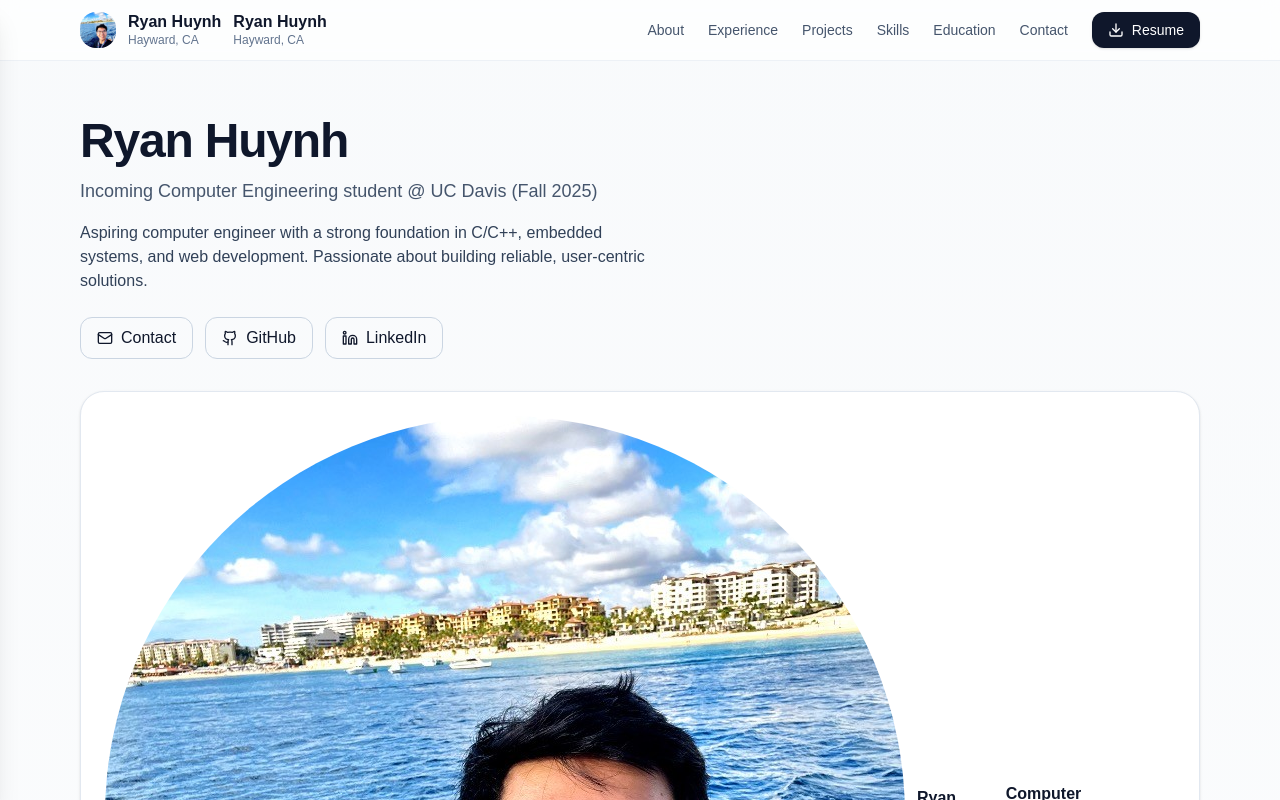
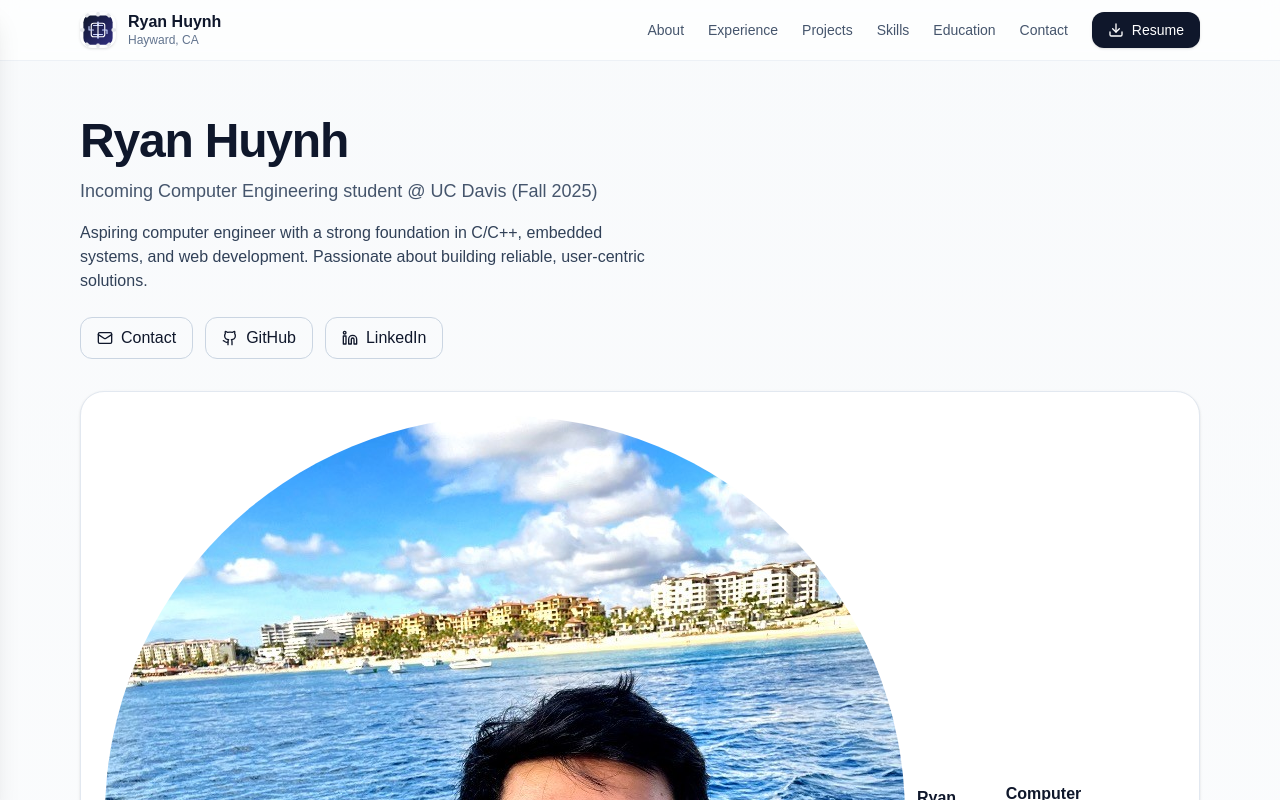
Before and after one commit to ryanhuynh02/ryan-portfolio, a Next.js app: page / in a window 1280 px wide. Shown: the top 800 px of the page. Built offline with nearby package versions, Linux system fonts and the light colour scheme.

Commit message:
Change logo in taskbar

```diff
--- a/src/app/page.tsx
+++ b/src/app/page.tsx
@@ -1,12 +1,58 @@
 "use client";
 import React, { useState, useEffect } from "react";
 import Image from "next/image";
-import { User } from "lucide-react";
 import { Menu, X, Mail, Github, Linkedin, Download, School, Briefcase, Cpu, Rocket, ChevronRight } from "lucide-react";
 
 // Tailwind is available by default in this canvas preview environment.
 // This is a single-file React component you can drop into a Vite/Next/CRA app.
 // Customize the data in the CONFIG section below.
+
+// === Circuit Board Logo (inline React SVG) ===
+export function LogoCircuit({ size = 36 }: { size?: number }) {
+  return (
+    <svg
+      width={size}
+      height={size}
+      viewBox="0 0 64 64"
+      role="img"
+      aria-label="Circuit board logo"
+      className="rounded-xl shadow-sm"
+    >
+      <defs>
+        <linearGradient id="boardGrad" x1="0" y1="0" x2="1" y2="1">
+          <stop offset="0" stopColor="#0f172a" />
+          <stop offset="1" stopColor="#312e81" />
+        </linearGradient>
+      </defs>
+
+      <rect x="6" y="6" width="52" height="52" rx="12" fill="url(#boardGrad)" />
+
+      <g fill="#e5e7eb">
+        <rect x="29" y="0" width="6" height="8" rx="2" />
+        <rect x="29" y="56" width="6" height="8" rx="2" />
+        <rect x="0" y="29" width="8" height="6" rx="2" />
+        <rect x="56" y="29" width="8" height="6" rx="2" />
+        <rect x="10" y="2" width="6" height="8" rx="2" transform="rotate(45 13 6)" />
+        <rect x="48" y="2" width="6" height="8" rx="2" transform="rotate(135 51 6)" />
+        <rect x="10" y="54" width="6" height="8" rx="2" transform="rotate(-45 13 58)" />
+        <rect x="48" y="54" width="6" height="8" rx="2" transform="rotate(-135 51 58)" />
+      </g>
+
+      <rect x="20" y="20" width="24" height="24" rx="4" fill="none" stroke="#ffffff" strokeWidth="2" />
+
+      <g stroke="#c7d2fe" strokeWidth="2" strokeLinecap="round" fill="none">
+        <path d="M24 24h8m0 0v-6" />
+        <path d="M40 24h-8m0 0v-6" />
+        <path d="M24 40h8m0 0v6" />
+        <path d="M40 40h-8m0 0v6" />
+        <path d="M24 32h-8m0 0v-6" />
+        <path d="M40 32h8m0 0v6" />
+      </g>
+
+      <path d="M32 22v20" stroke="#ffffff" strokeWidth="2" strokeLinecap="round" />
+    </svg>
+  );
+}
 
 const CONFIG = {
   name: "Ryan Huynh",
@@ -110,25 +156,14 @@ export default function Portfolio() {
         <div className="max-w-6xl mx-auto px-4 py-3 flex items-center justify-between">
           <div className="flex items-center gap-3">
           <div className="flex items-center gap-3">
-          <div className="size-9 rounded-2xl overflow-hidden">
-            <Image
-              src="/profile-picture.jpeg"
-              alt="Ryan Huynh"
-              width={36}
-              height={36}
-              className="object-cover w-full h-full"
-            />
-          </div>
+          <LogoCircuit size={36} />
+
           <div className="leading-tight">
             <div className="font-semibold">{CONFIG.name}</div>
             <div className="text-xs text-slate-500">{CONFIG.location}</div>
           </div>
         </div>
-            <div className="leading-tight">
-              <div className="font-semibold">{CONFIG.name}</div>
-              <div className="text-xs text-slate-500">{CONFIG.location}</div>
-            </div>
-          </div>
+       </div>
 
           {/* Desktop Nav */}
           <nav className="hidden md:flex items-center gap-6">
```
